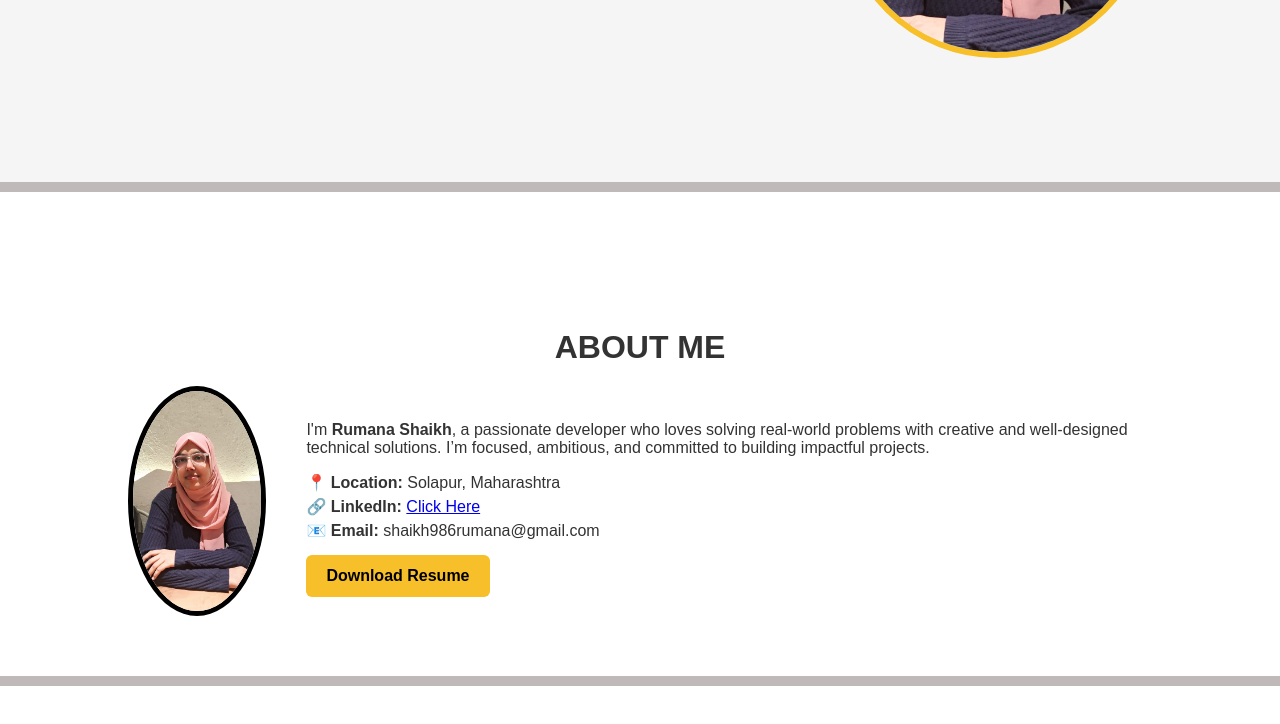
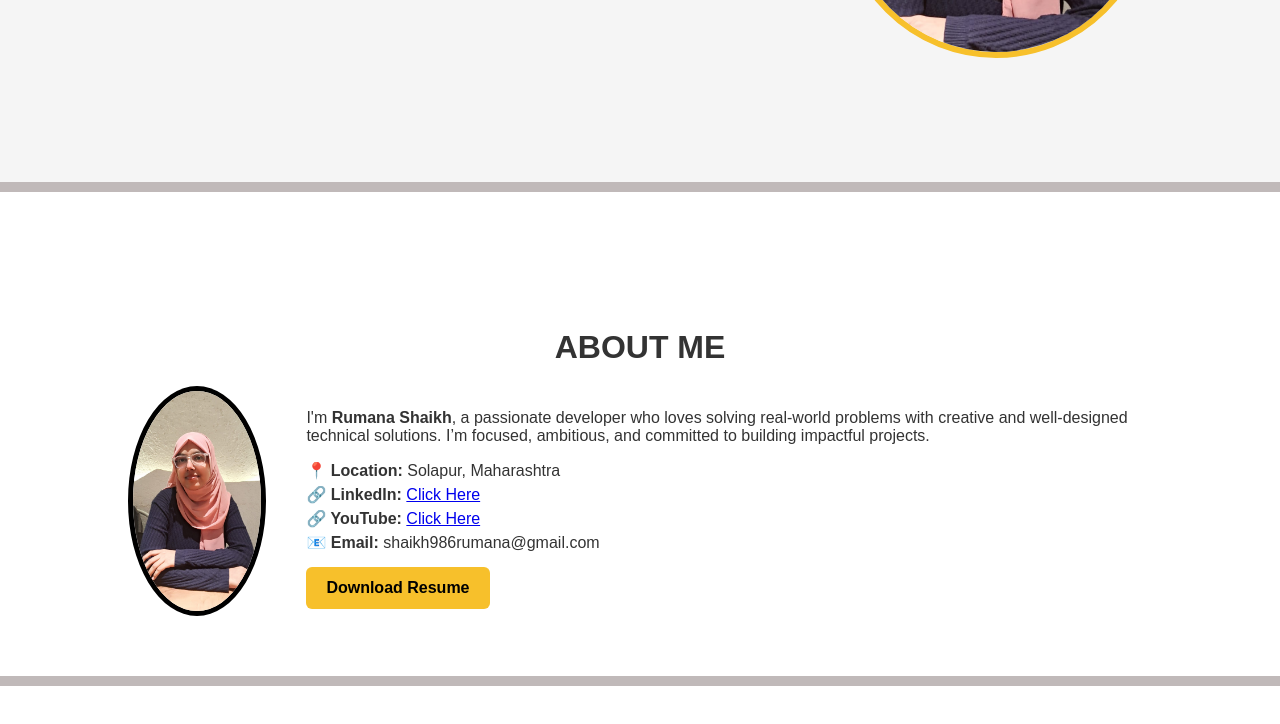
Before and after one commit to Rumi-Shaikh/portfolio-week-1, a plain HTML site: page index.html in a window 1280 px wide. Shown: the part 374-1098 px from the top of the page. Drawn offline with Linux system fonts and the light colour scheme.

Commit message:
Update index.html

```diff
--- a/index.html
+++ b/index.html
@@ -66,6 +66,9 @@
                     <p><strong>📍 Location:</strong> Solapur, Maharashtra</p>
                     <p><strong>🔗 LinkedIn:</strong> <a
                             href="https://www.linkedin.com/in/rumana-shaikh-28670b290?utm_source=share_via&utm_content=profile&utm_medium=member_android"
+                            target="_blank">Click Here</a></p>
+                    <p><strong>🔗 YouTube:</strong> <a
+                            href="https://youtube.com/@rumanashaikh-r5u?si=sMT6YyS0ixFECLlx"
                             target="_blank">Click Here</a></p>
                     <p><strong>📧 Email:</strong> shaikh986rumana@gmail.com</p>
                 </div>
```
